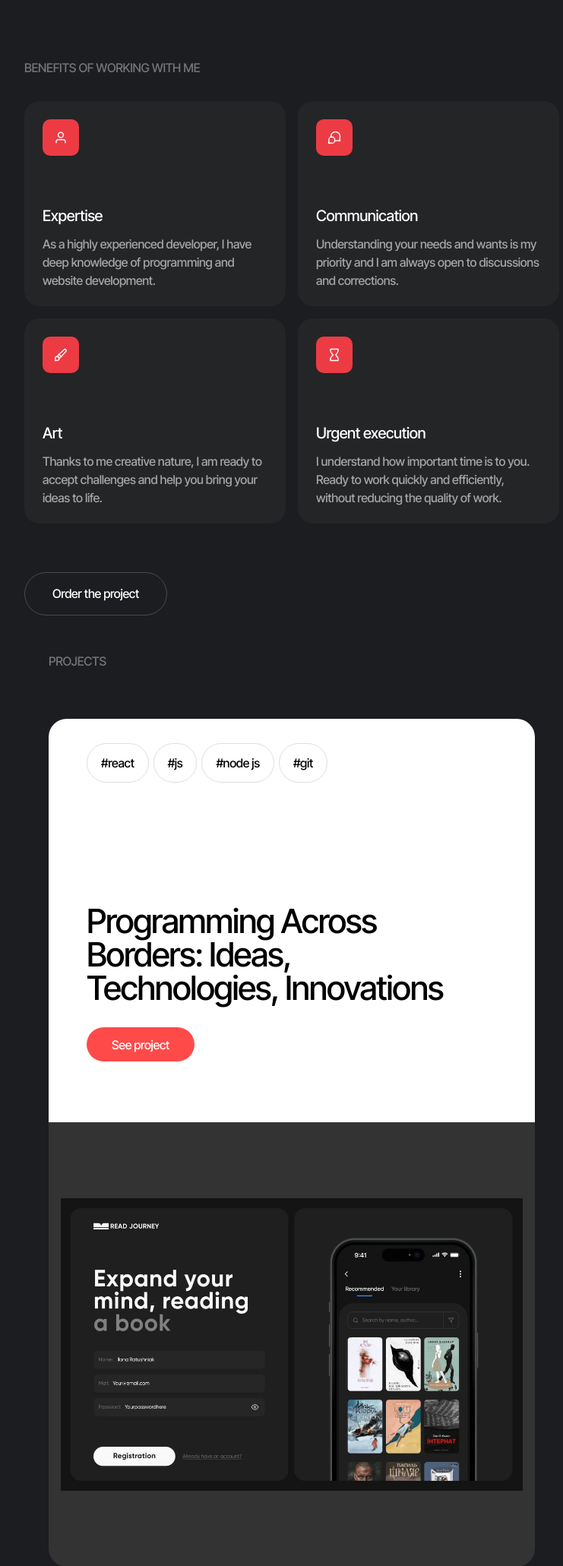
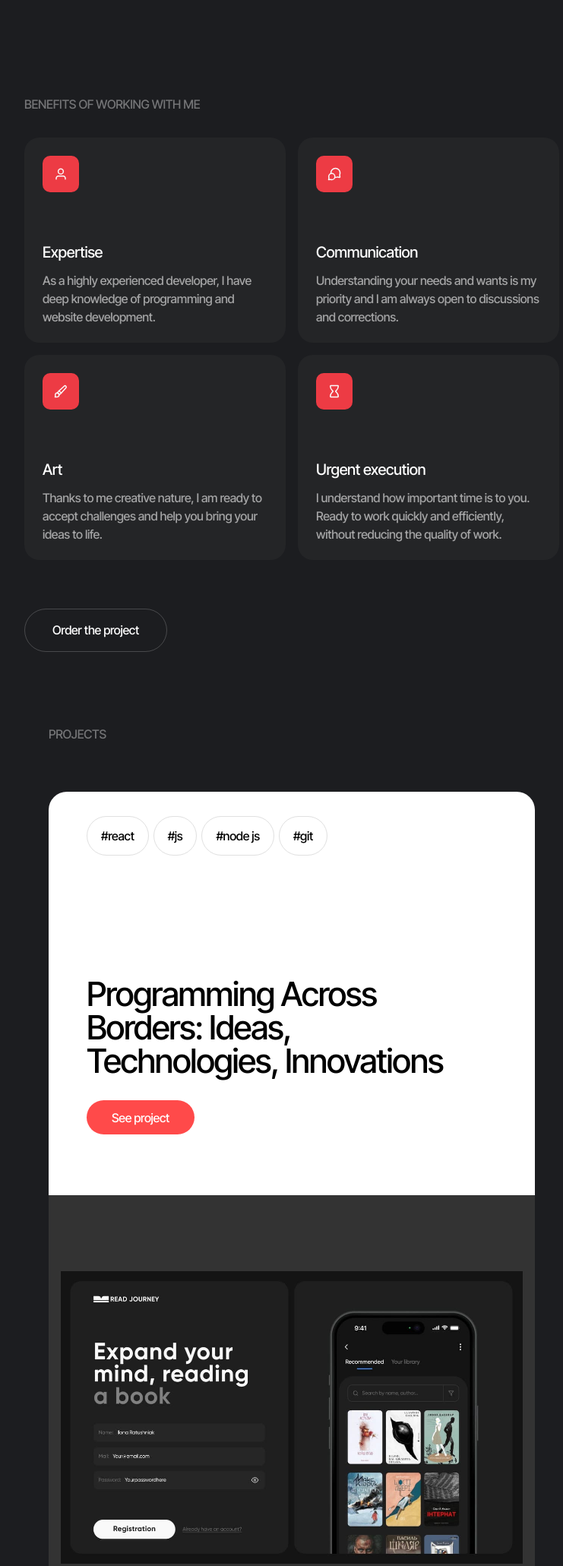
Before and after one commit to Marina-str-vit/devStorm, a website built with Vite: page src/index.html in a window 1280 px wide. Shown: the part 3765-5826 px from the top of the page at 76% size, without its empty margins (256-997 px from the left). Built offline with nearby package versions, Linux system fonts and the light colour scheme; no server answers; files whose address does not match are found by name; what accordion-js would draw is missing.

Commit message:
update partials

```diff
--- a/src/partials/benefits.html
+++ b/src/partials/benefits.html
@@ -1,4 +1,4 @@
-<section class="benefits" id="benefits">
+<section class="section benefits" id="benefits">
   <div class="container">
   <div class="benefits-header">
     <h3>BENEFITS OF WORKING WITH ME</h3>
--- a/src/partials/covers.html
+++ b/src/partials/covers.html
@@ -1,6 +1,6 @@
 <section class="covers-section section">
   <h2 class="covers-title visually-hidden">Covers section</h2>
-  <div class="covers-content content container" style="background-image: url(./img/cover/dark-bakground-desctop-1x.jpg)">
+  <div class="covers-content content" style="background-image: url(./img/cover/dark-bakground-desctop-1x.jpg)">
     <div class="covers-wrapper">
       <ul class="covers-wrapper-list">
         <li class="covers-wrapper-list-item">
--- a/src/partials/projects.html
+++ b/src/partials/projects.html
@@ -1,4 +1,4 @@
-<section id="projects-section" class="projects-section">
+<section id="projects-section" class="projects-section section">
   <div class="projects-container container">
     <h2 class="projects-title">Projects</h2>
     <div class="projects-block-slider swiper-container">
```
